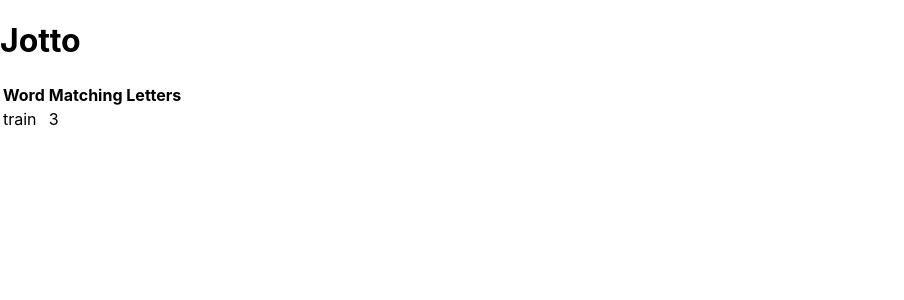
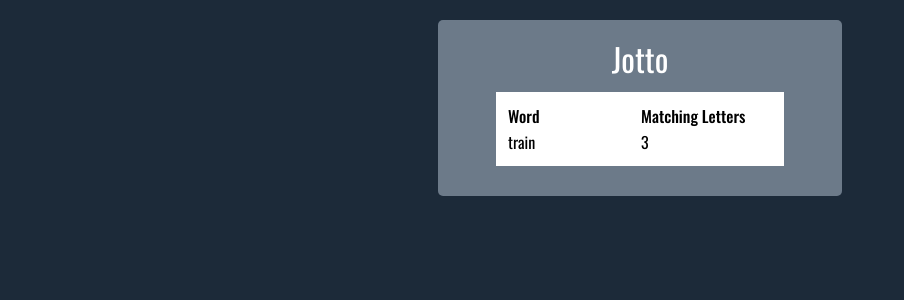
Before and after one commit to giacomo9999/Testing-200708, a React (Create React App) app: page / in a window 1280 px wide. Shown: the top 300 px of the page, without its empty margins (0-904 px from the left). Built offline with nearby package versions, Linux system fonts and the light colour scheme.

Commit message:
Added styling.

```diff
--- a/public/index.html
+++ b/public/index.html
@@ -24,6 +24,10 @@
       work correctly both with client-side routing and a non-root public URL.
       Learn how to configure a non-root public URL by running `npm run build`.
     -->
+    <link
+      href="https://fonts.googleapis.com/css?family=Oswald:200,300,400,500,600,700&display=swap"
+      rel="stylesheet"
+    />
     <title>React App</title>
   </head>
   <body>
--- a/src/App.js
+++ b/src/App.js
@@ -3,7 +3,7 @@ import React, { Component } from "react";
 import GuessedWords from "./GuessedWords";
 import Congrats from "./Congrats";
 
-import "./App.css";
+
 
 class App extends Component {
   render() {
--- a/src/index.css
+++ b/src/index.css
@@ -1,13 +1,200 @@
+code {
+  font-family: source-code-pro, Menlo, Monaco, Consolas, "Courier New",
+    monospace;
+}
+
+/* Cool Grey
+Cool Grey 0: #1C2A39
+Cool Grey 1: #2C3A49
+Cool Grey 2: #3C4A59
+Cool Grey 3: #4C5A69
+Cool Grey 4: #5C6A79
+Cool Grey 5: #6C7A89
+Cool Grey 6: #7C8A99
+Cool Grey 7: #8C9AA9
+Cool Grey 8: #9CAAB9
+Cool Grey 9: #ACBAC9
+Cool Grey 10: #BCCAD9
+Cool Grey 11: #C5D3E2
+ */
+
+/* Paste in <head> of index.html */
+/* <link
+      href="https://fonts.googleapis.com/css?family=Oswald:200,300,400,500,600,700&display=swap"
+      rel="stylesheet"
+    /> */
+
+/* <link
+      rel="stylesheet"
+      href="https://cdnjs.cloudflare.com/ajax/libs/font-awesome/4.7.0/css/font-awesome.min.css"
+    /> */
+
+/* <i className="fa fa-edit"></i> */
+/* <i className="fa fa-trash-o"></i> */
+
+/* Organizational */
+* {
+  padding: 0;
+  margin: 0;
+  text-align: center;
+}
+
 body {
+  /* background color 0 */
   margin: 0;
-  font-family: -apple-system, BlinkMacSystemFont, 'Segoe UI', 'Roboto', 'Oxygen',
-    'Ubuntu', 'Cantarell', 'Fira Sans', 'Droid Sans', 'Helvetica Neue',
-    sans-serif;
+  background-color: #1c2a39;
+  font-family: "Oswald", sans-serif;
   -webkit-font-smoothing: antialiased;
   -moz-osx-font-smoothing: grayscale;
 }
 
-code {
-  font-family: source-code-pro, Menlo, Monaco, Consolas, 'Courier New',
-    monospace;
+.spacer10 {
+  padding: 0;
+  height: 10px;
 }
+
+h1,
+h2,
+h3,
+h4 {
+  font-weight: 400;
+  text-align: center;
+  /* color 11 */
+  color: white;
+  padding: 0;
+  margin: 5px;
+}
+
+.dark {
+  /* color 0 */
+  color: black;
+}
+
+.container-outer {
+  width: 30%;
+  padding: 10px;
+  margin: 20px auto 10px;
+  /* background color 5 */
+  background-color: #6c7a89;
+  border-radius: 5px;
+}
+
+.container-inner {
+  width: 85%;
+  margin: 10px auto 5px;
+  /* background color 2 */
+  background-color: #3c4a59;
+  padding: 10px;
+  border-radius: 5px;
+}
+
+/* Lists: */
+
+ul {
+  width: 80%;
+  border-radius: 5px;
+  /* background color 11 */
+  background-color: #c5d3e2;
+  padding: 10px;
+  margin: 10px auto;
+  list-style: none;
+}
+
+li {
+  font-size: 1.2em;
+  font-weight: 600;
+  text-align: center;
+  margin: 5px;
+  /* color 0 */
+  color: #1c2a39;
+}
+
+/* Tables: */
+
+table {
+  table-layout: fixed;
+  width: 75%;
+  background-color: white;
+  padding: 10px;
+  margin: 10px auto 20px;
+}
+
+tr {
+  text-align: center;
+  font-weight: 400;
+  color: black;
+}
+
+th {
+  font-weight: 500;
+  text-align: left;
+}
+
+td {
+  text-align: left;
+}
+
+/* Button (General Use) */
+
+button {
+  background-color: #5c6a79;
+  color: white;
+  padding: 1px 10px;
+  text-align: center;
+  text-decoration: none;
+  display: inline-block;
+  font-family: "Oswald", sans-serif;
+  font-size: 0.9em;
+  border-radius: 5px;
+}
+
+/* Form (General Use)*/
+
+.h-form {
+  width: 50%;
+  margin: 25px auto;
+  /* border color 9 */
+  border: 1px solid #acbac9;
+  padding: 15px;
+  box-sizing: border-box;
+}
+
+.h-form .h-label {
+  display: block;
+  padding: 7px;
+  box-sizing: border-box;
+  /* background color 8 */
+  background-color: #9caab9;
+}
+
+.h-form .h-input {
+  display: block;
+  width: 100%;
+  box-sizing: border-box;
+  height: 30px;
+  padding: 15px;
+  font-size: 14px;
+}
+
+.h-form .h-btn {
+  /* background color 6 */
+  background-color: #7c8a99;
+  color: white;
+  display: block;
+  margin: 15px auto;
+  border: none;
+  padding: 4px 10px;
+  font-size: 14px;
+  font-family: "Oswald", sans-serif;
+}
+
+.h-form .h-btn:hover {
+  /* background color 8 */
+  background-color: #9caab9;
+  cursor: pointer;
+}
+
+.h-form .h-btn:active {
+  /* background color 4 */
+  background-color: #5c6a79;
+}
```
